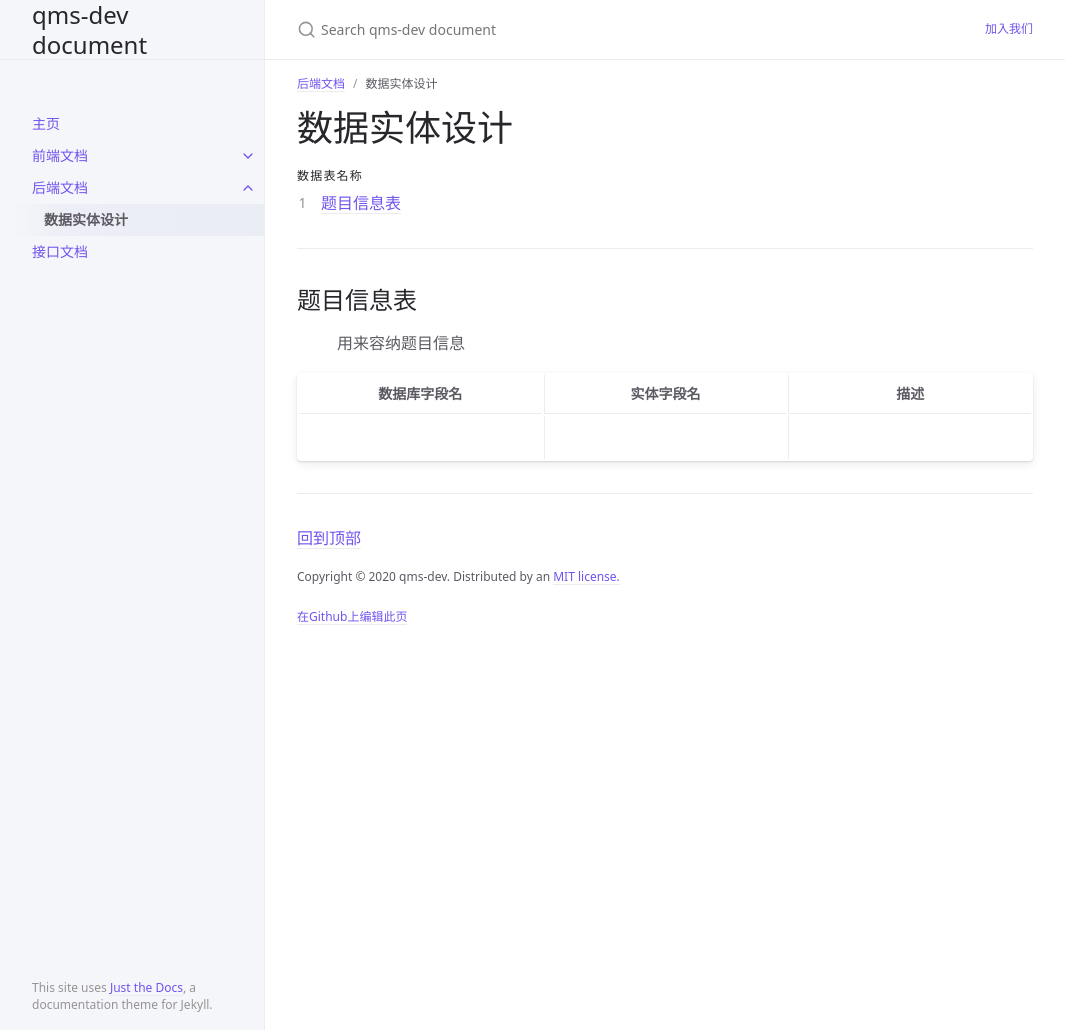
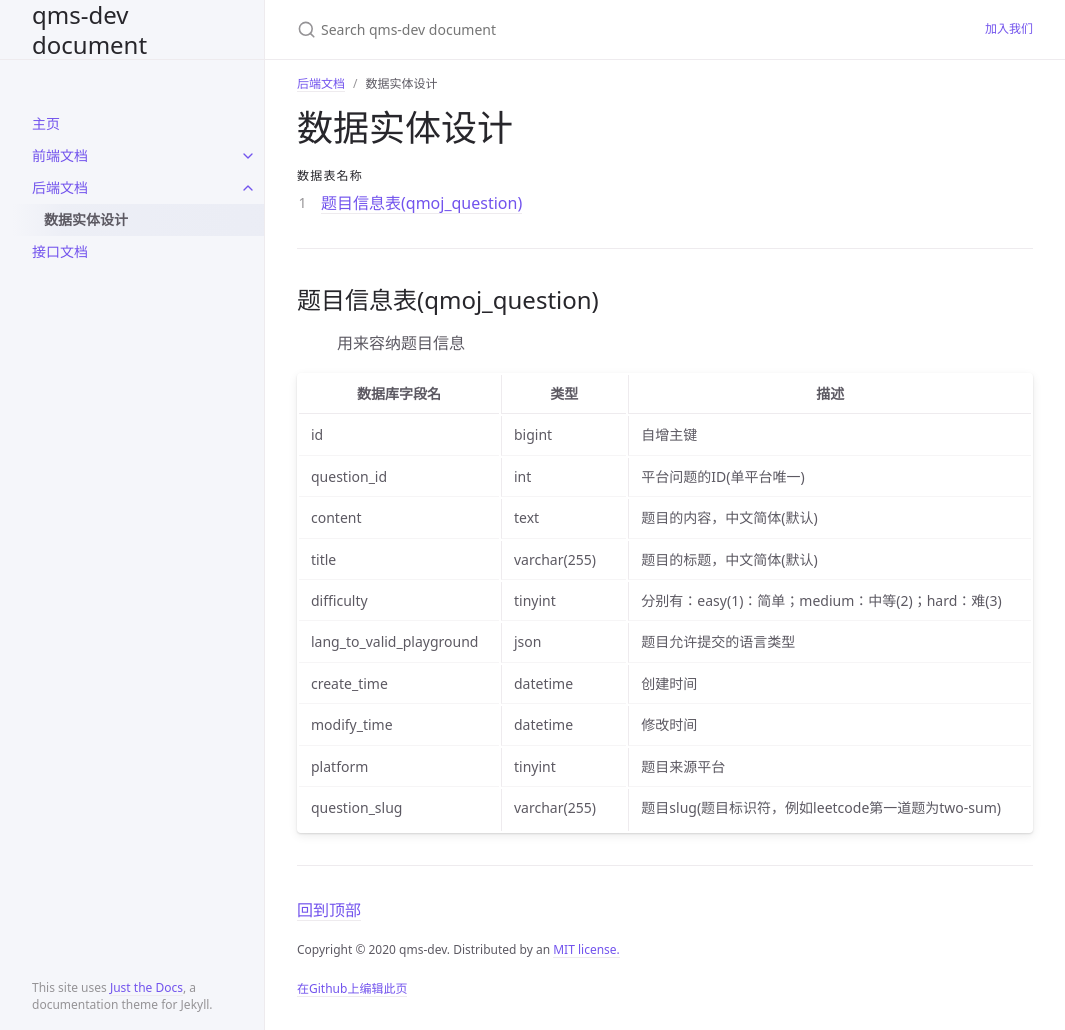
Before and after one commit to qms-dev/qms-dev.github.io, a Jekyll site: the page built from docs/backend/database.md, in a window 1280 px wide and 1030 px high. Shown: the whole window, without its empty margins (107-1172 px from the left). Built offline with Jekyll 4.4.1, drawn with Linux system fonts in a browser that asks for light colours.

Commit message:
Update database.md

```diff
--- a/docs/backend/database.md
+++ b/docs/backend/database.md
@@ -16,10 +16,19 @@ nav_order: 1
 
 ---
 
-## 题目信息表
+## 题目信息表(qmoj_question)
 
 > 用来容纳题目信息
 
-| 数据库字段名 | 实体字段名 | 描述 |
-| ------------ | ---------- | ---- |
-|              |            |      |
+| 数据库字段名             | 类型         | 描述                                                |
+| ------------------------ | ------------ | --------------------------------------------------- |
+| id                       | bigint       | 自增主键                                            |
+| question_id              | int          | 平台问题的ID(单平台唯一)                            |
+| content                  | text         | 题目的内容，中文简体(默认)                          |
+| title                    | varchar(255) | 题目的标题，中文简体(默认)                          |
+| difficulty               | tinyint      | 分别有：easy(1)：简单；medium：中等(2)；hard：难(3) |
+| lang_to_valid_playground | json         | 题目允许提交的语言类型                              |
+| create_time              | datetime     | 创建时间                                            |
+| modify_time              | datetime     | 修改时间                                            |
+| platform                 | tinyint      | 题目来源平台                                        |
+| question_slug            | varchar(255) | 题目slug(题目标识符，例如leetcode第一道题为two-sum) |
```
